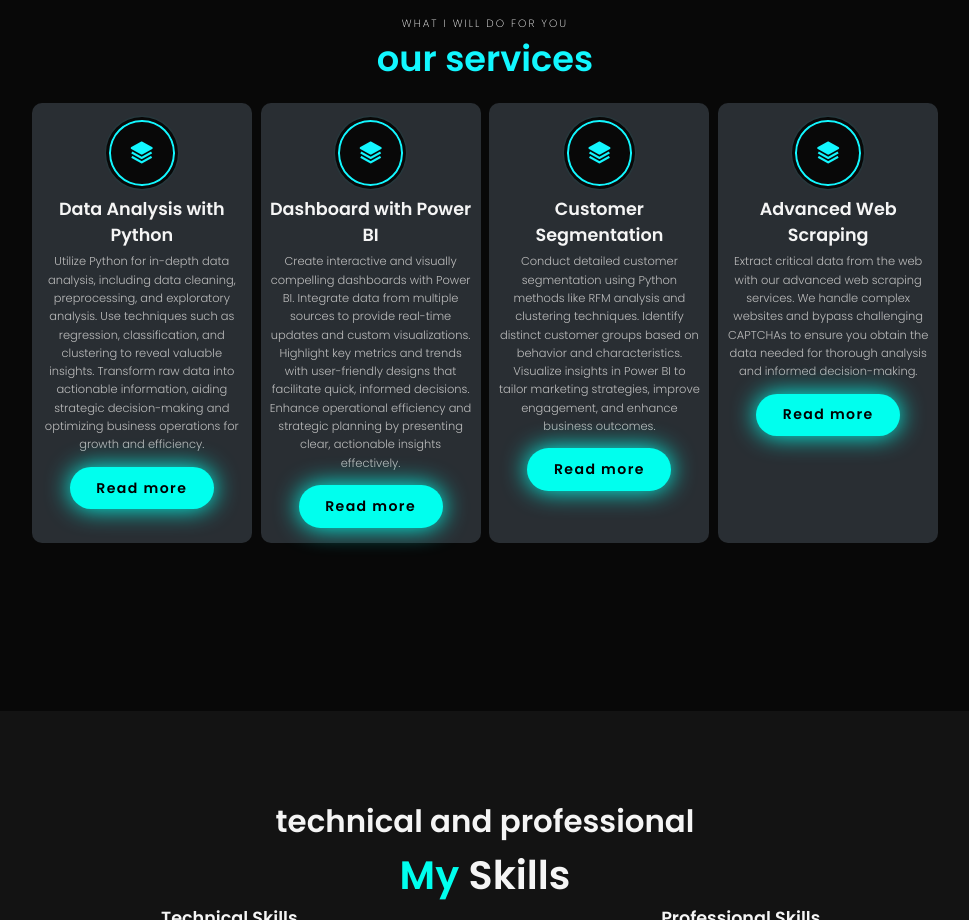
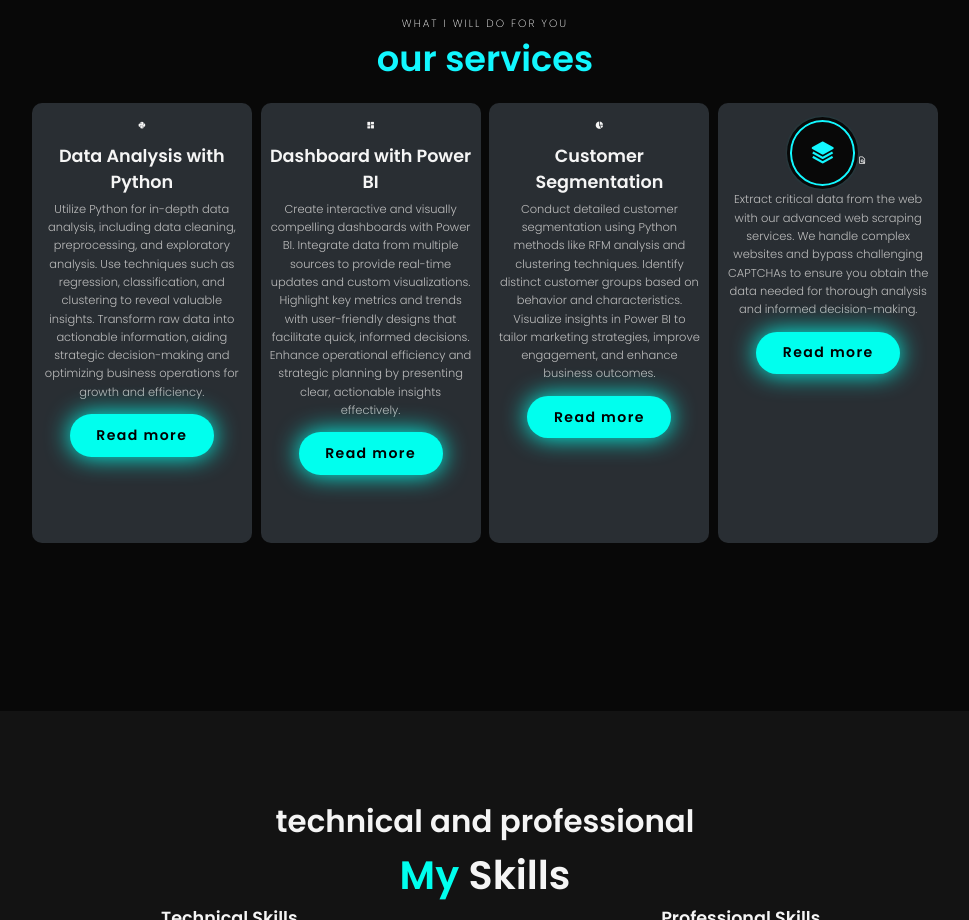
Before and after one commit to notminamedhat/mina-medhet, a plain HTML site: page index.html in a window 1280 px wide. Shown: the part 1800-2720 px from the top of the page, without its empty margins (155-1124 px from the left). Drawn offline with nearby package versions, Linux system fonts and the light colour scheme; a small style sheet from the web is missing.

Commit message:
Update index.html

```diff
--- a/index.html
+++ b/index.html
@@ -75,7 +75,7 @@
         </div>
       <div class="section-service scroll-bottom">
       <div class="services-box">
-        <i class="bx bxs-layer service-icon"></i>
+        <i class='bx bxl-python'></i>
         <h3>Data Analysis with Python</h3>
         <p>Utilize Python for in-depth data analysis, including data cleaning, preprocessing, and exploratory analysis. Use techniques such as regression, classification, and clustering to reveal valuable insights. Transform raw data into actionable information, aiding strategic decision-making and optimizing business operations for growth and efficiency.</p>
         <div class="btn-box-service-btn">
@@ -83,7 +83,7 @@
         </div>
       </div>
       <div class="services-box">
-     <i class="bx bxs-layer service-icon"></i>
+    <i class='bx bxs-dashboard'></i>
      <h3>Dashboard with Power BI</h3>
      <p>Create interactive and visually compelling dashboards with Power BI. Integrate data from multiple sources to provide real-time updates and custom visualizations. Highlight key metrics and trends with user-friendly designs that facilitate quick, informed decisions. Enhance operational efficiency and strategic planning by presenting clear, actionable insights effectively.</p>
      <div class="btn-box service-btn">
@@ -91,8 +91,8 @@
      </div>
       </div>
       <div class="services-box">
-        <i class="bx bxs-layer service-icon"></i>
-        <h3>Customer Segmentation</h3>
+        <i class='bx bxs-pie-chart-alt-2'></i>
+          <h3>Customer Segmentation</h3>
         <p>Conduct detailed customer segmentation using Python methods like RFM analysis and clustering techniques. Identify distinct customer groups based on behavior and characteristics. Visualize insights in Power BI to tailor marketing strategies, improve engagement, and enhance business outcomes.</p>
         <div class="btn-box service-btn">
             <a href="#" class="btn"  onclick="showPopup(event, 'service3')">Read more</a>
@@ -101,7 +101,7 @@
 
       <div class="services-box">
         <i class="bx bxs-layer service-icon"></i>
-        <h3>Advanced Web Scraping</h3>
+        <i class='bx bx-file-find' ></i>
         <p>Extract critical data from the web with our advanced web scraping services. We handle complex websites and bypass challenging CAPTCHAs to ensure you obtain the data needed for thorough analysis and informed decision-making.</p>
         <div class="btn-box-service-btn">
             <a href="#" class="btn" onclick="showPopup(event, 'service4')">Read more</a>
```
